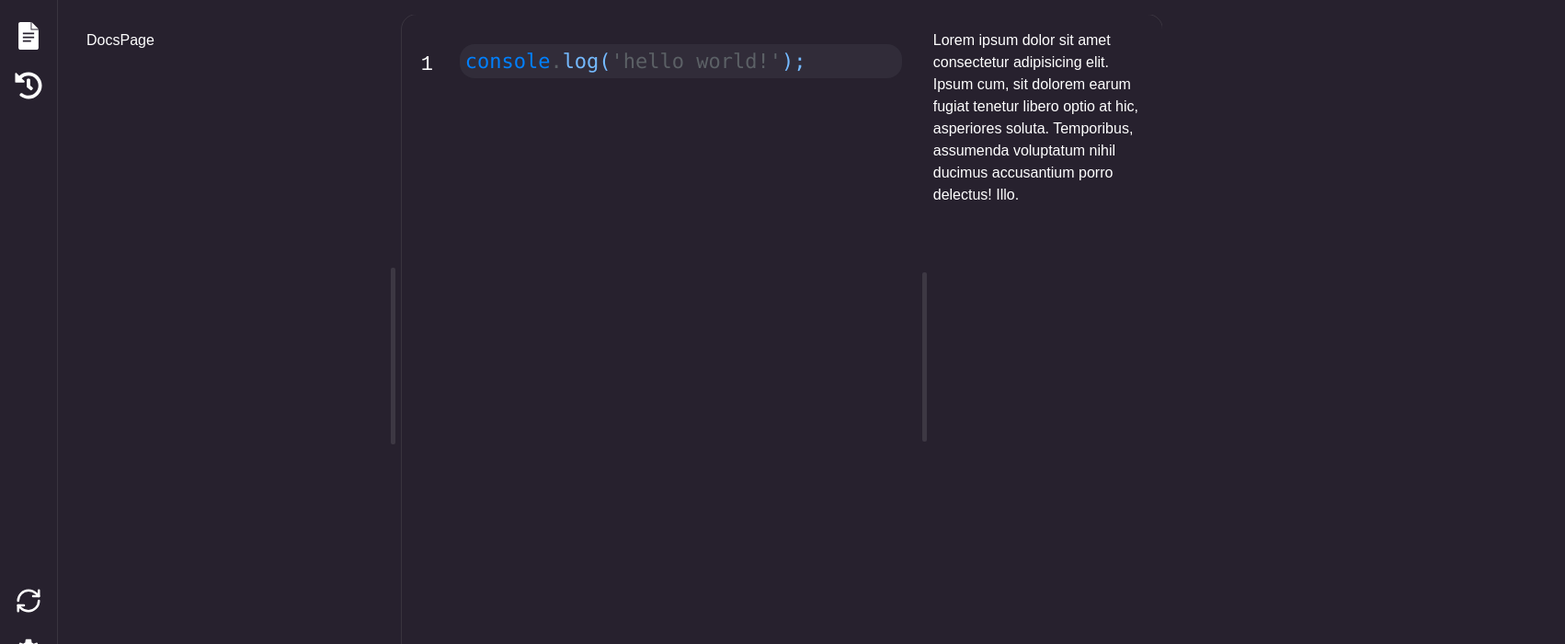
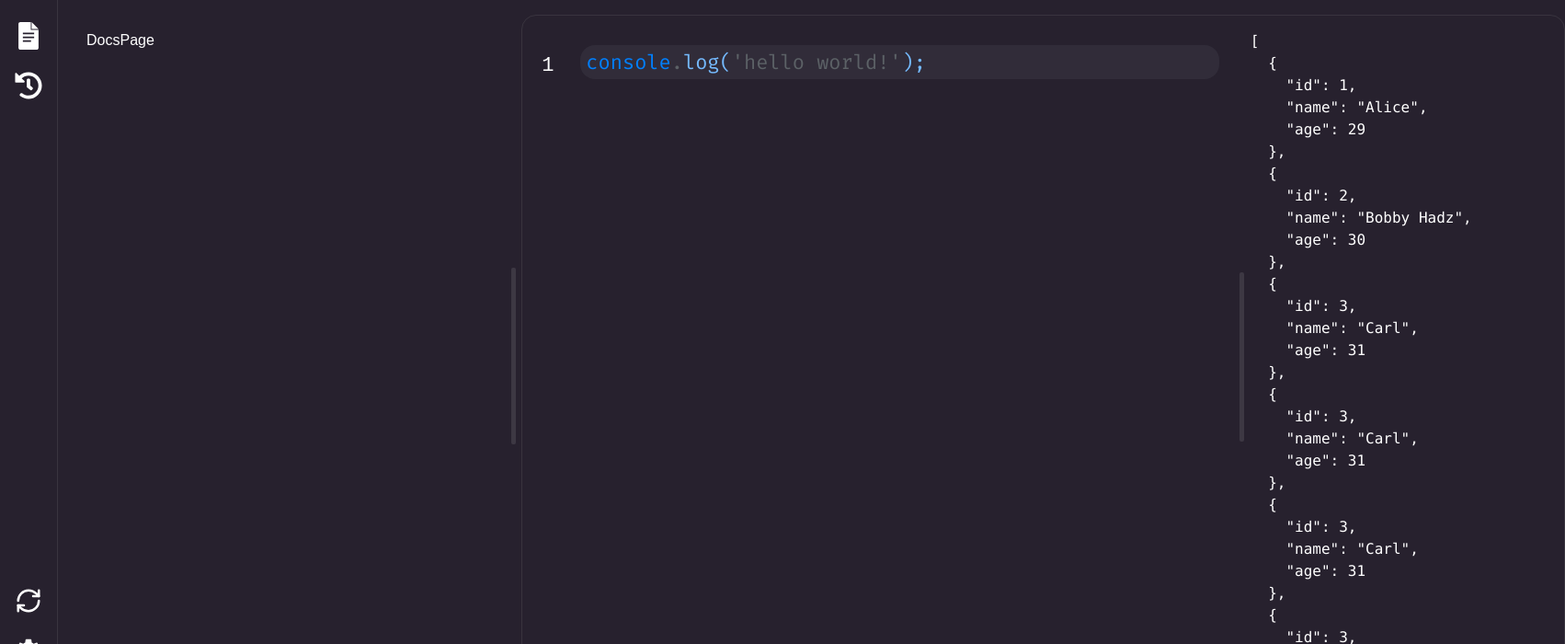
Before and after one commit to jawadahmads/GraphQl_client, a React (Vite) app: page / in a window 1280 px wide. Shown: the top 700 px of the page at 92% size, 1702 px wide, since content can reach past the window. Built offline with nearby package versions, Linux system fonts and the light colour scheme.

Commit message:
Output panel is alomost done

```diff
--- a/src/pages/Dashboard.tsx
+++ b/src/pages/Dashboard.tsx
@@ -59,9 +59,10 @@ function Dashboard() {
             {/* right pannel */}
             <ResizablePanel
               style={{
-                outline: "1px solid rgba(128, 128, 128, 0.2)",
+                border: "1px solid rgba(128, 128, 128, 0.2)",
                 padding: "1rem",
                 borderRadius: "1rem",
+                width: "1500px",
               }}
             >
               <CodePanel />
--- a/src/panel/CodePanel.tsx
+++ b/src/panel/CodePanel.tsx
@@ -1,6 +1,7 @@
 import { ResizablePanel, ResizablePanelGroup } from "@/components/ui/resizable";
 import ResizeableComp from "./components/ResizeableComp";
 import Editor from "@/panel/components/Editor";
+import Output from "./components/Output";
 
 function CodePanel() {
   return (
@@ -9,7 +10,6 @@ function CodePanel() {
         style={{
           height: "100%",
           width: "100%",
-          overflow: "hidden",
         }}
       >
         <ResizablePanelGroup direction="horizontal">
@@ -17,18 +17,14 @@ function CodePanel() {
             <Editor />
           </ResizablePanel>
           <ResizeableComp />
-          <ResizablePanel>
-            <h1>
-              Lorem ipsum dolor sit amet consectetur adipisicing elit. Ipsum
-              cum, sit dolorem earum fugiat tenetur libero optio at hic,
-              asperiores soluta. Temporibus, assumenda voluptatum nihil ducimus
-              accusantium porro delectus! Illo.
-            </h1>
+          <ResizablePanel
+            style={{ flex: "1", height: "100%", position: "relative" }}
+          >
+            <Output />
           </ResizablePanel>
         </ResizablePanelGroup>
       </div>
     </>
   );
 }
-
 export default CodePanel;
--- a/src/panel/components/Editor.tsx
+++ b/src/panel/components/Editor.tsx
@@ -1,4 +1,4 @@
-import React, { useEffect } from "react";
+import React from "react";
 import CodeMirror, { EditorView } from "@uiw/react-codemirror";
 import { createTheme } from "@uiw/codemirror-themes";
 import { javascript } from "@codemirror/lang-javascript";
@@ -38,18 +38,25 @@ const myTheme = createTheme({
 const largeTextTheme = EditorView.theme({
   // scroll bar
   ".cm-scroller::-webkit-scrollbar-thumb": {
-    background: "#4e4e4e",
-    borderRadius: " 25px",
-    opacity: "5%",
+    background: "rgba(78, 78, 78, 0.8)" /* instead of quoted hex + opacity */,
+    borderRadius: "25px",
+  },
+
+  "::-webkit-scrollbar-corner": {
+    background: "#191919",
+    borderBottomRightRadius: "50%",
   },
 
   ".cm-scroller::-webkit-scrollbar": {
     width: "7px",
+    height: "7px",
     margin: "0.4rem",
     borderRadius: "2px",
   },
 
-  ".cm-scroller::-webkit-scrollbar-thumb:hover": {},
+  ".cm-scroller::-webkit-scrollbar-thumb:hover": {
+    background: "rgba(120, 120, 120, 0.9)" /* hover effect */,
+  },
 
   ".cm-scroller::-webkit-scrollbar-track": {
     backgroundColor: "#191919",
@@ -105,7 +112,7 @@ const largeTextTheme = EditorView.theme({
 
 function Editor() {
   const [value, setValue] = React.useState("console.log('hello world!');");
-  const onChange = React.useCallback((val) => {
+  const onChange = React.useCallback((val: string) => {
     console.log("val:", val);
     setValue(val);
   }, []);
--- /dev/null
+++ b/src/panel/components/Output.tsx
@@ -0,0 +1,65 @@
+import { useEffect, useRef } from "react";
+import styled from "styled-components";
+
+const arr = [
+  { id: 1, name: "Alice", age: 29 },
+  { id: 2, name: "Bobby Hadz", age: 30 },
+  { id: 3, name: "Carl", age: 31 },
+  { id: 3, name: "Carl", age: 31 },
+  { id: 3, name: "Carl", age: 31 },
+  { id: 3, name: "Carl", age: 31 },
+  { id: 3, name: "Carl", age: 31 },
+  { id: 3, name: "Carl", age: 31 },
+  { id: 3, name: "Carl", age: 31 },
+  { id: 3, name: "Carl", age: 31 },
+  { id: 3, name: "Carl", age: 31 },
+];
+
+const ScrollBarDiv = styled.div`
+  position: absolute;
+  top: 0;
+  right: 0;
+  bottom: 0;
+  left: 0;
+  overflow-y: auto;
+
+  &::-webkit-scrollbar {
+    width: 7px;
+    height: 7px;
+  }
+
+  &::-webkit-scrollbar-corner {
+    background: #191919;
+    border-bottom-right-radius: 50%;
+  }
+
+  &::-webkit-scrollbar-thumb {
+    background: rgba(78, 78, 78, 0.8); /* instead of quoted hex + opacity */
+    border-radius: 25px;
+  }
+
+  &::-webkit-scrollbar-thumb:hover {
+    background: rgba(120, 120, 120, 0.9); /* hover effect */
+  }
+
+  &::-webkit-scrollbar-track {
+    background: rgba(25, 25, 25, 0.4);
+  }
+`;
+
+function Output() {
+  const ref = useRef<HTMLPreElement | null>(null);
+
+  useEffect(() => {
+    if (ref.current) {
+      ref.current.innerHTML = JSON.stringify(arr, null, 2);
+    }
+  }, [ref]);
+  return (
+    <ScrollBarDiv>
+      <pre ref={ref}>{JSON.stringify(arr, null, 2)}</pre>
+    </ScrollBarDiv>
+  );
+}
+
+export default Output;
--- a/src/styles/global.css
+++ b/src/styles/global.css
@@ -1,7 +1,29 @@
+@import url("https://fonts.googleapis.com/css2?family=Fira+Code:wght@300..700&family=Montserrat:ital,wght@0,100..900;1,100..900&display=swap");
 @import "tailwindcss";
 @import "tw-animate-css";
-@import url("https://fonts.googleapis.com/css2?family=Fira+Code:wght@300..700&family=Montserrat:ital,wght@0,100..900;1,100..900&display=swap");
 @custom-variant dark (&:is(.dark *));
+
+html::-webkit-scrollbar {
+  width: 7px;
+  height: 7px;
+  margin: 0.4rem;
+  border-radius: 2px;
+}
+html::-webkit-scrollbar-corner {
+  background: #191919;
+  border-bottom-right-radius: 50%;
+}
+
+html::-webkit-scrollbar-thumb {
+  background: "#4e4e4e";
+  border-radius: 25px;
+  opacity: 5%;
+}
+
+html::-webkit-scrollbar-track {
+  background-color: "#191919";
+  opacity: 10%;
+}
 
 @theme inline {
   --radius-sm: calc(var(--radius) - 4px);
```
